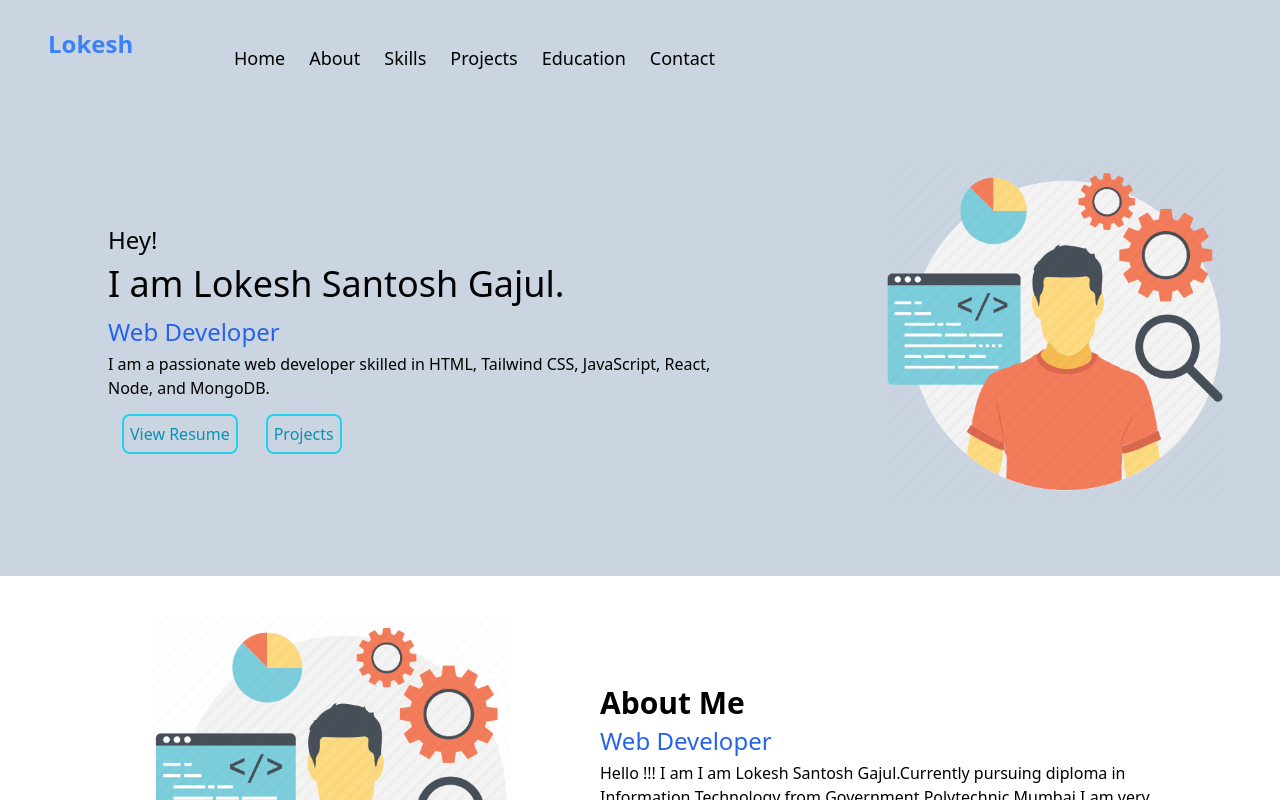
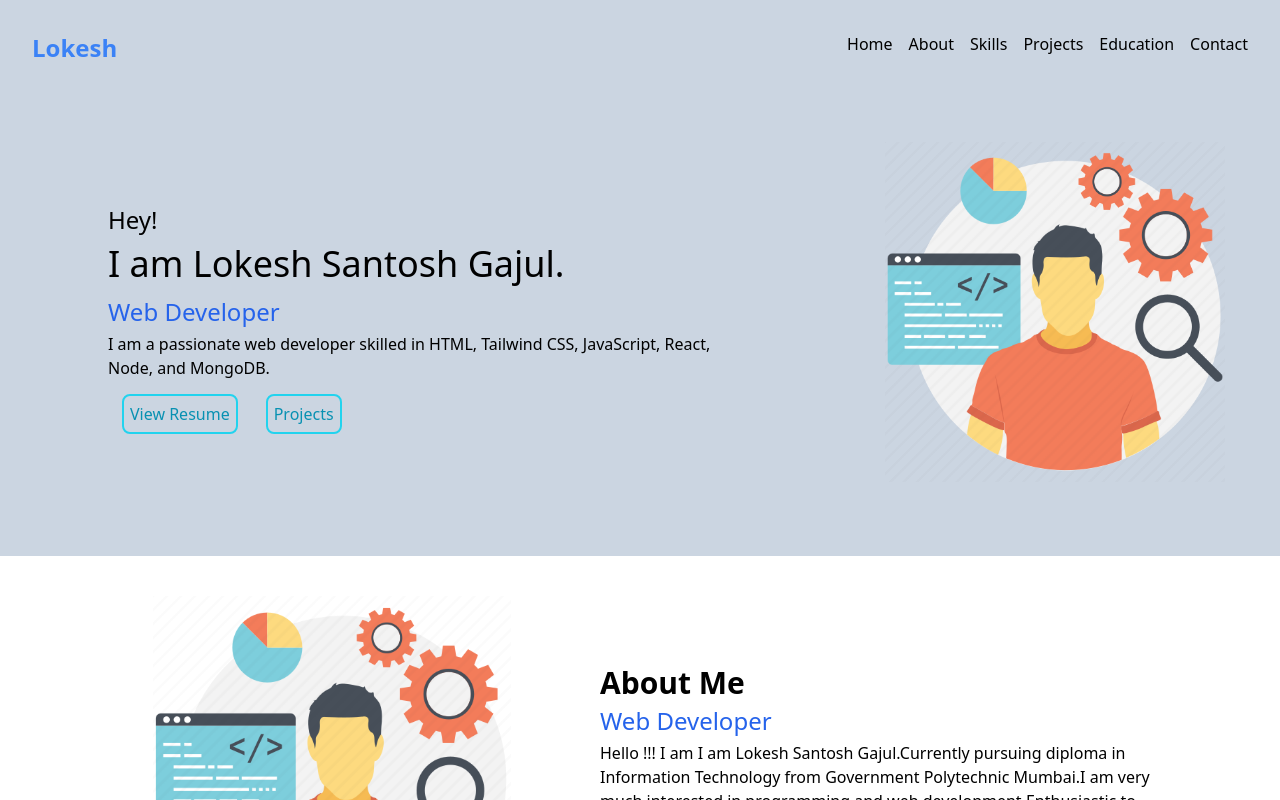
Before and after one commit to lokeshgajul/portfolio, a React (Vite) app: page / in a window 1280 px wide. Shown: the top 800 px of the page. Built offline with nearby package versions, Linux system fonts and the light colour scheme.

Commit message:
navbar changes

```diff
--- a/src/Components/Navbar.jsx
+++ b/src/Components/Navbar.jsx
@@ -31,9 +31,11 @@ function Navbar() {
 
   return (
     <div>
-      <div className="shadow-lg overflow-x-auto bg-slate-300">
-        <nav className="flex justify-between mx-12 py-7 text-lg">
+      <div className="flex justify-between overflow-x-auto p-8 bg-slate-300">
+        <div>
           <li className="font-bold text-2xl text-blue-500 list-none">Lokesh</li>
+        </div>
+        <div>
           <div
             onClick={handleClick}
             className="text-3xl absolute right-8 top-6 cursor-pointer md:hidden"
@@ -41,43 +43,45 @@ function Navbar() {
             {menu ? <TfiClose size={20} /> : <RiMenu3Fill size={20} />}
           </div>
           <ul
-            className={`md:flex max-md:absolute p-3 max-md:bg-slate-300 left-0 w-full md:w-auto md:pl-0 pl-9 transition-all duration-700 ease-in-out top-16 md:space-x-4  ${
-              menu ? "translate-x-0" : "-translate-x-full"
+            className={`md:flex max-md:absolute max-md:bg-slate-300 left-0 w-full md:w-auto md:pl-0 pl-9 transition-all duration-700 ease-in-out top-16 md:space-x-4 ${
+              menu ? "left-0" : "-left-full"
             }`}
           >
-            <li className="cursor-pointer hover:text-blue-400 p-1">Home</li>
+            <li className="cursor-pointer hover:text-blue-400 max-md:p-1">
+              Home
+            </li>
             <li
-              className="cursor-pointer hover:text-blue-400 p-1"
+              className="cursor-pointer hover:text-blue-400 max-md:p-1"
               onClick={() => scrollToAbout()}
             >
               About
             </li>
             <li
-              className="cursor-pointer hover:text-blue-400 p-1"
+              className="cursor-pointer hover:text-blue-400 max-md:p-1"
               onClick={() => scrollToSkills()}
             >
               Skills
             </li>
             <li
-              className="cursor-pointer hover:text-blue-400 p-1"
+              className="cursor-pointer hover:text-blue-400 max-md:p-1"
               onClick={() => scrollToProjects()}
             >
               Projects
             </li>
             <li
-              className="cursor-pointer hover:text-blue-400 p-1"
+              className="cursor-pointer hover:text-blue-400 max-md:p-1"
               onClick={() => scrollToEducation()}
             >
               Education
             </li>
             <li
-              className="cursor-pointer hover:text-blue-400 p-1"
+              className="cursor-pointer hover:text-blue-400 max-md:p-1"
               onClick={() => scrollToContact()}
             >
               Contact
             </li>
           </ul>
-        </nav>
+        </div>
       </div>
     </div>
   );
```
